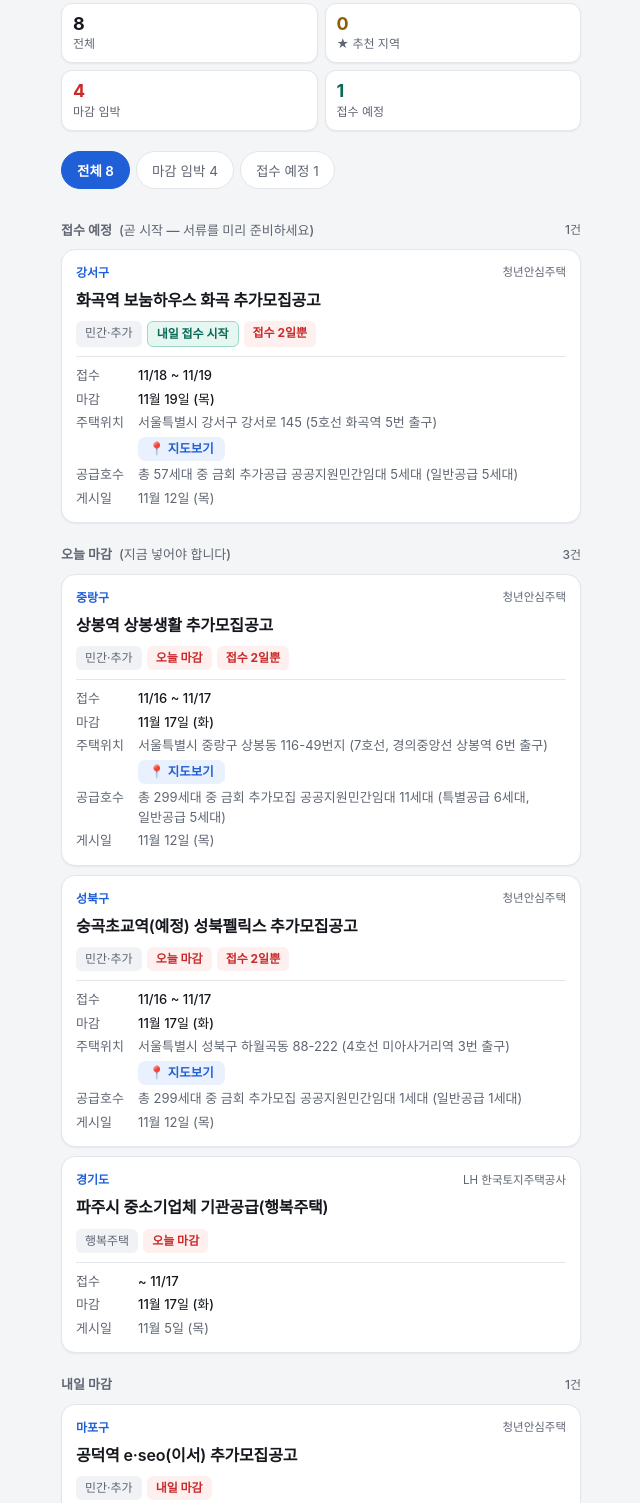
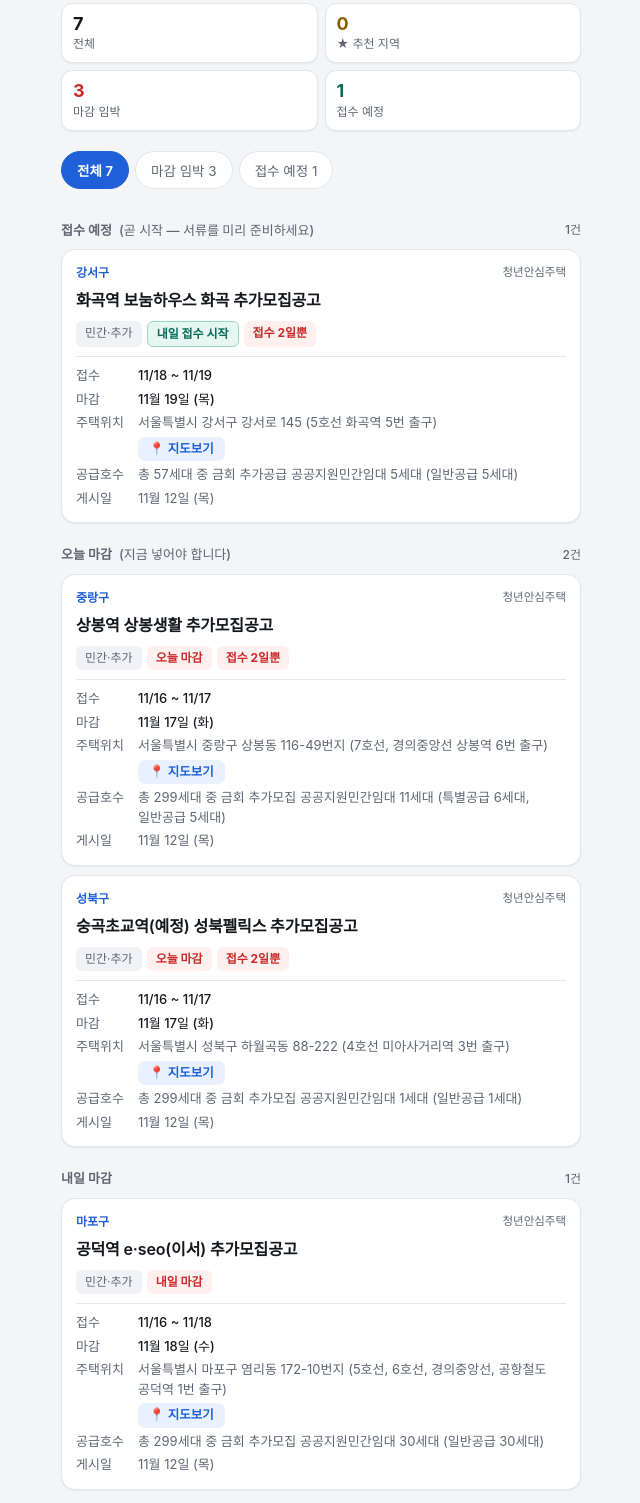
Before and after one commit to Roy1Roy2Roy3/youth-housing-digest, a plain HTML site: page archive/2026-11-17.html in a window 1280 px wide. Shown: the part 83-1586 px from the top of the page, without its empty margins (319-959 px from the left). Drawn offline with Linux system fonts and the light colour scheme.

Commit message:
docs: 공고 요약 갱신 2026-11-17

```diff
--- a/archive/2026-11-17.html
+++ b/archive/2026-11-17.html
@@ -6,7 +6,7 @@
 viewport-fit=cover">
 <meta name="color-scheme" content="light dark">
 <title>청년주택 공고 · 11/17</title>
-<meta name="description" content="서울 청년안심주택·SH·LH 모집공고 8건">
+<meta name="description" content="서울 청년안심주택·SH·LH 모집공고 7건">
 <style>
 *,*::before,*::after{box-sizing:border-box}
 :root{
@@ -145,13 +145,13 @@ h1{font-size:22px}
 <h1>청년주택 공고</h1>
 <p class="sub">11/17 기준 접수 중·예정 공고 · 서울 · 경기 · 인천</p>
 <div class="stats">
-<div><b>8</b>전체</div>
+<div><b>7</b>전체</div>
 <div class="hi"><b>0</b>★ 추천 지역</div>
-<div class="ur"><b>4</b>마감 임박</div>
+<div class="ur"><b>3</b>마감 임박</div>
 <div class="so"><b>1</b>접수 예정</div>
 </div>
 </header>
-<div class="filters"><button class="f on" data-f="all">전체 8</button><button class="f" data-f="urgent">마감 임박 4</button><button class="f" data-f="soon">접수 예정 1</button></div>
+<div class="filters"><button class="f on" data-f="all">전체 7</button><button class="f" data-f="urgent">마감 임박 3</button><button class="f" data-f="soon">접수 예정 1</button></div>
 <h2 class="day">접수 예정 <span class="wd">(곧 시작 — 서류를 미리 준비하세요)</span><span class="dayn">1건</span></h2><div class="list"><article class="card"
 data-tier="2" data-source="청년안심주택"
 data-soon="1">
@@ -160,7 +160,7 @@ data-soon="1">
 <h3><a href="https://soco.seoul.go.kr/youth/bbs/BMSR00015/view.do?boardId=6727&amp;menuNo=400008&amp;optn1=2026-11-12" target="_blank" rel="noopener">화곡역 보눔하우스 화곡 추가모집공고</a></h3>
 <div class="chips"><span class="chip">민간·추가</span><span class="chip soon">내일 접수 시작</span><span class="chip tight">접수 2일뿐</span></div>
 <div class="meta"><div class="row"><span class="k">접수</span><span class="v">11/18 ~ 11/19</span></div><div class="row"><span class="k">마감</span><span class="v">11월 19일 (목)</span></div><div class="row sub"><span class="k">주택위치</span><span class="v">서울특별시 강서구 강서로 145 (5호선 화곡역 5번 출구)</span></div><div class="row sub"><span class="k"></span><span class="v"><a class="mapbtn" href="https://map.kakao.com/link/search/%EC%84%9C%EC%9A%B8%ED%8A%B9%EB%B3%84%EC%8B%9C%20%EA%B0%95%EC%84%9C%EA%B5%AC%20%EA%B0%95%EC%84%9C%EB%A1%9C%20145" target="_blank" rel="noopener">📍 지도보기</a></span></div><div class="row sub"><span class="k">공급호수</span><span class="v">총 57세대 중 금회 추가공급 공공지원민간임대 5세대 (일반공급 5세대)</span></div><div class="row sub"><span class="k">게시일</span><span class="v">11월 12일 (목)</span></div></div>
-</article></div><h2 class="day">오늘 마감 <span class="wd">(지금 넣어야 합니다)</span><span class="dayn">3건</span></h2><div class="list"><article class="card"
+</article></div><h2 class="day">오늘 마감 <span class="wd">(지금 넣어야 합니다)</span><span class="dayn">2건</span></h2><div class="list"><article class="card"
 data-tier="2" data-source="청년안심주택"
 data-soon="0">
 <div class="top"><span class="place">중랑구</span>
@@ -176,14 +176,6 @@ data-soon="0">
 <h3><a href="https://soco.seoul.go.kr/youth/bbs/BMSR00015/view.do?boardId=6728&amp;menuNo=400008&amp;optn1=2026-11-12" target="_blank" rel="noopener">숭곡초교역(예정) 성북펠릭스 추가모집공고</a></h3>
 <div class="chips"><span class="chip">민간·추가</span><span class="chip urgent">오늘 마감</span><span class="chip tight">접수 2일뿐</span></div>
 <div class="meta"><div class="row"><span class="k">접수</span><span class="v">11/16 ~ 11/17</span></div><div class="row"><span class="k">마감</span><span class="v">11월 17일 (화)</span></div><div class="row sub"><span class="k">주택위치</span><span class="v">서울특별시 성북구 하월곡동 88-222 (4호선 미아사거리역 3번 출구)</span></div><div class="row sub"><span class="k"></span><span class="v"><a class="mapbtn" href="https://map.kakao.com/link/search/%EC%84%9C%EC%9A%B8%ED%8A%B9%EB%B3%84%EC%8B%9C%20%EC%84%B1%EB%B6%81%EA%B5%AC%20%ED%95%98%EC%9B%94%EA%B3%A1%EB%8F%99%2088-222" target="_blank" rel="noopener">📍 지도보기</a></span></div><div class="row sub"><span class="k">공급호수</span><span class="v">총 299세대 중 금회 추가모집 공공지원민간임대 1세대 (일반공급 1세대)</span></div><div class="row sub"><span class="k">게시일</span><span class="v">11월 12일 (목)</span></div></div>
-</article><article class="card"
-data-tier="3" data-source="LH"
-data-soon="0">
-<div class="top"><span class="place">경기도</span>
-<span class="src">LH 한국토지주택공사</span></div>
-<h3><a href="https://apply.lh.or.kr/lhapply/apply/wt/wrtanc/selectWrtancInfo.do?panId=2015122300021004&amp;ccrCnntSysDsCd=03&amp;uppAisTpCd=06&amp;aisTpCd=10&amp;mi=1026" target="_blank" rel="noopener">파주시 중소기업체 기관공급(행복주택)</a></h3>
-<div class="chips"><span class="chip">행복주택</span><span class="chip urgent">오늘 마감</span></div>
-<div class="meta"><div class="row"><span class="k">접수</span><span class="v">~ 11/17</span></div><div class="row"><span class="k">마감</span><span class="v">11월 17일 (화)</span></div><div class="row sub"><span class="k">게시일</span><span class="v">11월 5일 (목)</span></div></div>
 </article></div><h2 class="day">내일 마감<span class="dayn">1건</span></h2><div class="list"><article class="card"
 data-tier="2" data-source="청년안심주택"
 data-soon="0">
@@ -220,7 +212,7 @@ data-soon="0">
 <div class="nohit">조건에 맞는 공고가 없습니다.</div>
 <footer>
 ★ 표시는 강동·송파·광진·강남·동대문·성동 지역입니다.<br>
-2026년 11월 17일 16:15 기준 · 자동 수집<br>
+2026년 11월 18일 01:54 기준 · 자동 수집<br>
 출처 <a href="https://soco.seoul.go.kr/youth/bbs/BMSR00015/list.do?menuNo=400008" target="_blank" rel="noopener">청년안심주택</a> ·
 <a href="https://housing.seoul.go.kr/site/main/sh/publicLease/list" target="_blank" rel="noopener">서울주거포털</a><br>
 접수 일정은 변경될 수 있으니 반드시 원문 공고를 확인하세요.
```
Also changed, not shown: index.html (+6 -14 lines).
